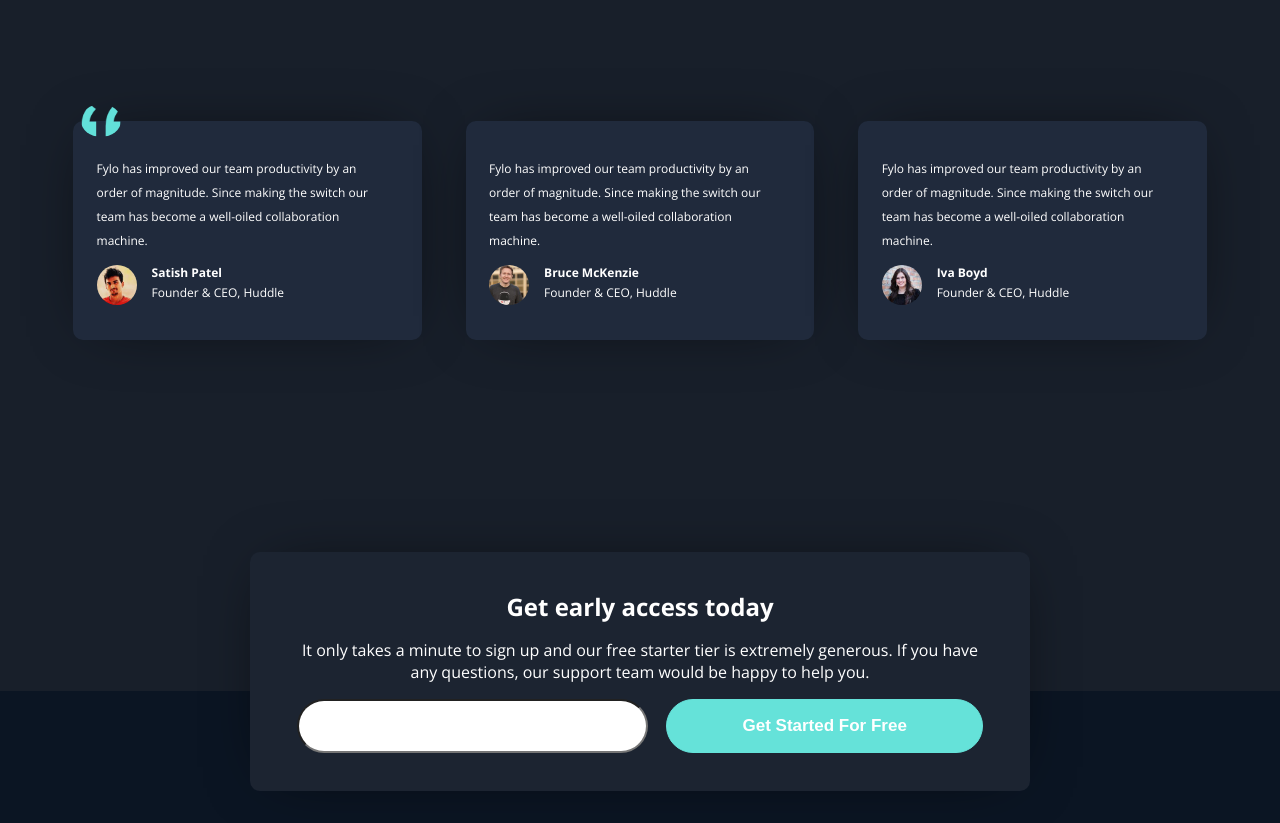
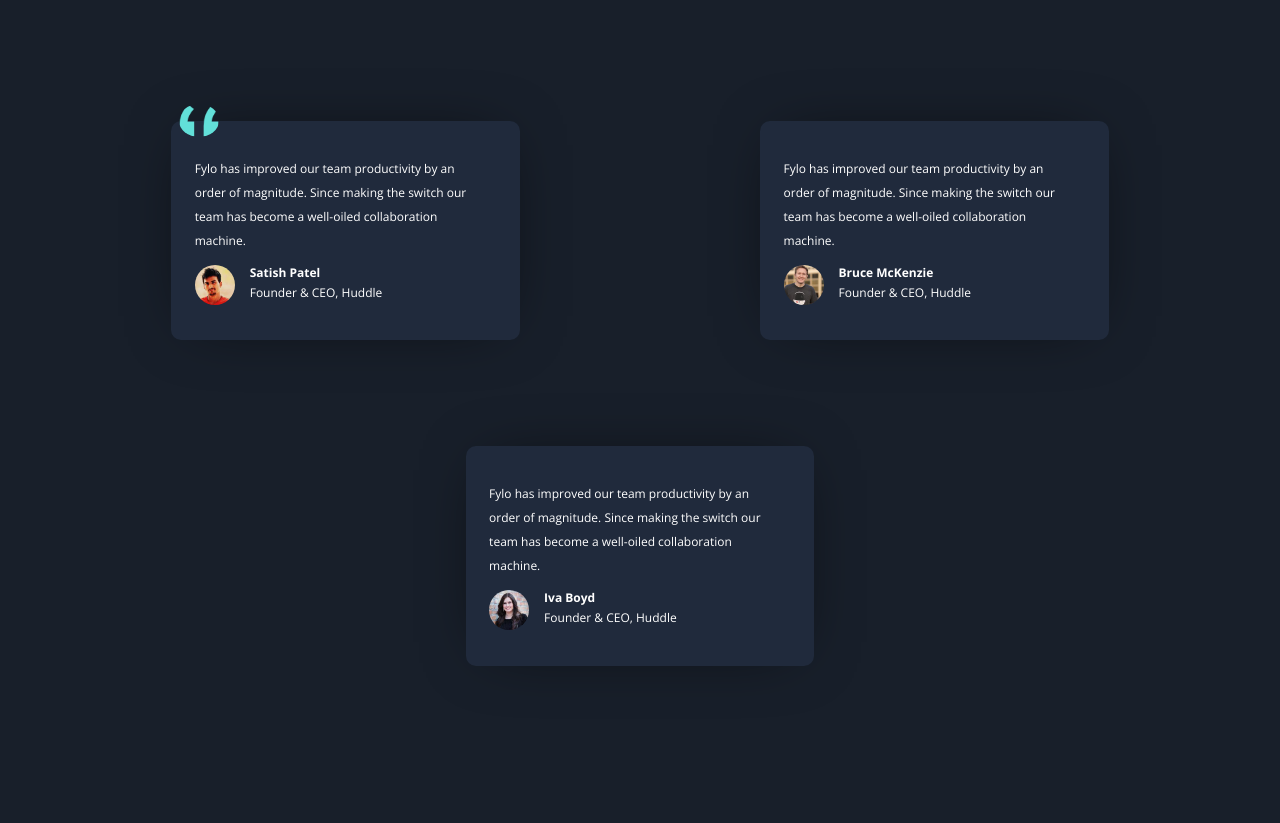
Before and after one commit to gomezlucas/FRmentor4, a plain HTML site: page index.html in a window 1280 px wide. Shown: the part 1930-2753 px from the top of the page. Drawn offline with nearby package versions, Linux system fonts and the light colour scheme.

Commit message:
quotes modification

```diff
--- a/styles.css
+++ b/styles.css
@@ -190,8 +190,7 @@ header {
     background-color: hsl(219, 30%, 18%);
     width: 19%;
     padding: 0 3% 3% 2%;
-    margin-top: 5%;
-    margin-bottom: 4%;
+    margin: 5% 3% 4% 3%;
     font-size: 12px;
     line-height: 2;
     box-shadow: 0px 0px 64px -24px rgba(0, 0, 0, 0.75);
```
